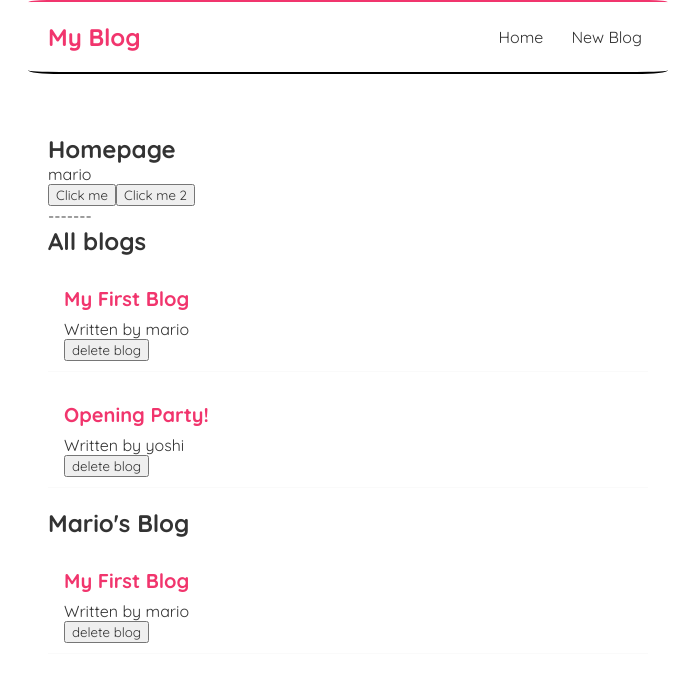
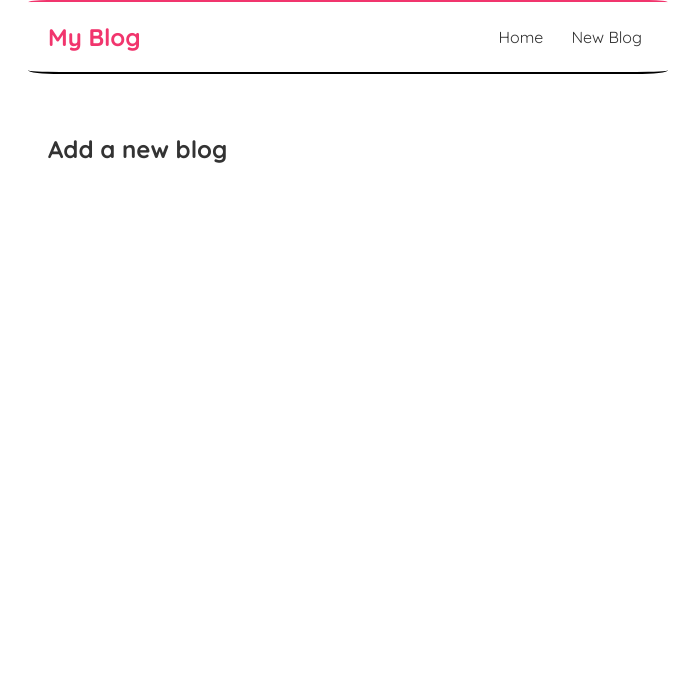
Before and after one commit to mzuhdi/React_Blog, a React (Create React App) app: page /create in a window 1280 px wide. Shown: the top 682 px of the page, without its empty margins (292-987 px from the left). Built offline with nearby package versions, Linux system fonts and the light colour scheme; data requests are answered from the project's data file; the HTML template or start-up script is replaced by a standard one.

Commit message:
added react-router-dom

```diff
--- a/package.json
+++ b/package.json
@@ -8,6 +8,7 @@
     "@testing-library/user-event": "^12.8.3",
     "react": "^17.0.2",
     "react-dom": "^17.0.2",
+    "react-router-dom": "^5.2.0",
     "react-scripts": "4.0.3",
     "web-vitals": "^1.1.2"
   },
--- a/src/App.js
+++ b/src/App.js
@@ -1,15 +1,26 @@
 import Navbar from './Navbar';
 import Home from './Home';
+import { BrowserRouter as Router, Route, Switch } from 'react-router-dom';
+import Create from './Create';
 
 function App() {
 
   return (
-    <div className="App">
-      <Navbar/>
-      <div className="content">
-        <Home/>
+    <Router>
+      <div className="App">
+        <Navbar />
+        <div className="content">
+          <Switch>
+            <Route exact path="/">
+              <Home />
+            </Route>
+            <Route path="/create">
+              <Create />
+            </Route>
+          </Switch>
+        </div>
       </div>
-    </div>
+    </Router>
   );
 }
 
--- /dev/null
+++ b/src/Create.js
@@ -0,0 +1,11 @@
+import React from 'react'
+
+const Create = () => {
+    return (
+       <div className="create">
+           <h2>Add a new blog</h2>
+       </div>
+    )
+}
+
+export default Create
```
Also changed, not shown: 1 other file (tests, documents, lock files or other folders).
